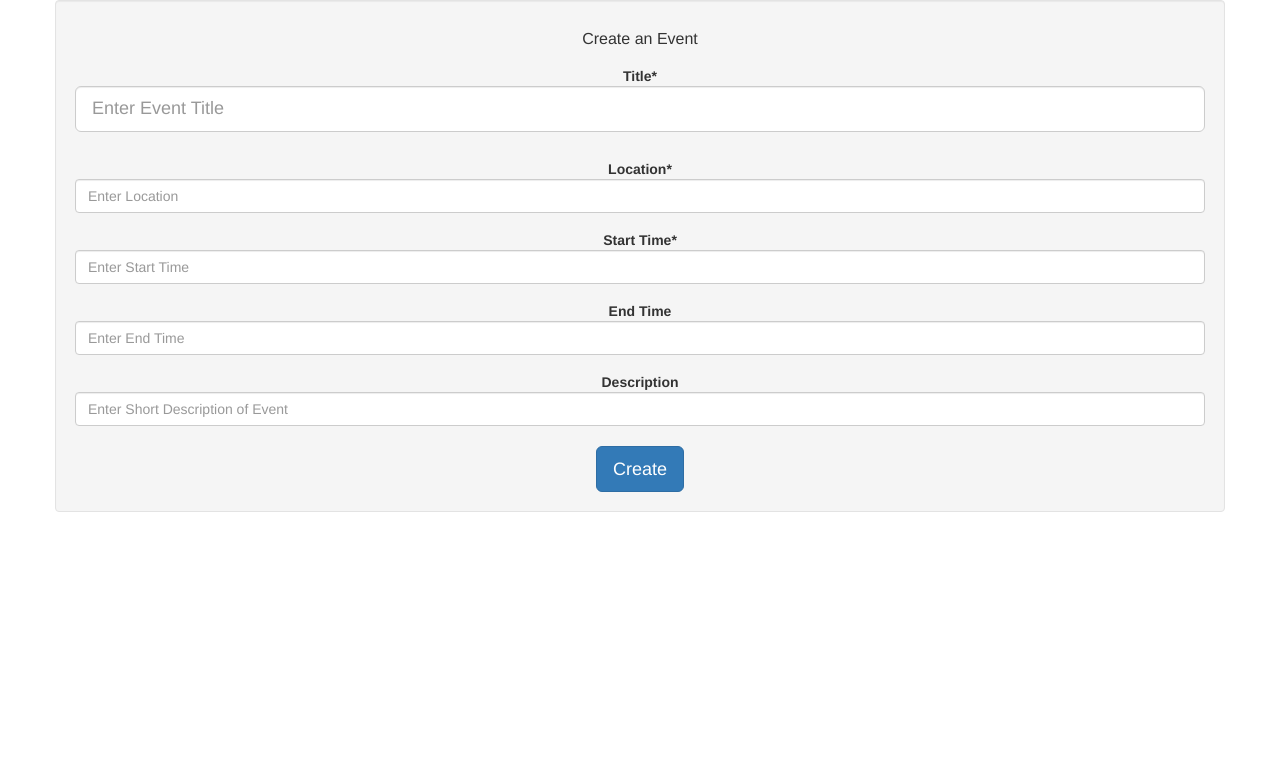
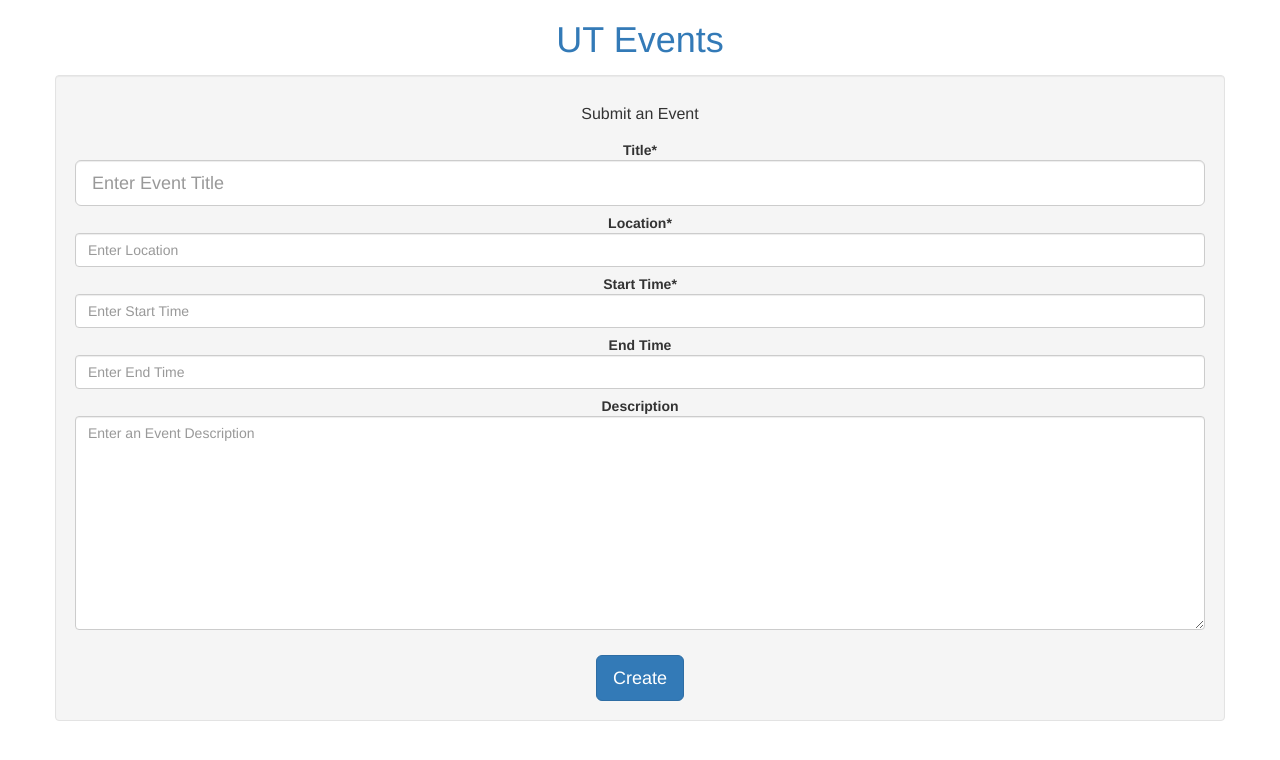
Before and after one commit to greyshi/ut-events-form, a Django app: page / in a window 1280 px wide. Shown: the top 760 px of the page. Run offline with Django 3.2, Linux system fonts and the light colour scheme; parts of the project's set-up code (start-up, migrations or seed data) failed here and were passed over; some libraries are stand-ins or nearby versions.

Commit message:
Improve the form's appearance; add .gitignore

```diff
--- a/form/forms.py
+++ b/form/forms.py
@@ -1,4 +1,5 @@
 from django import forms
+from django.contrib.admin import widgets
 
 from crispy_forms.helper import FormHelper
 from crispy_forms.layout import Layout, Div, Submit, HTML, Button, Row, Field
@@ -17,6 +18,7 @@ class EventForm(forms.Form):
 
     start_time = forms.DateTimeField(
         label='Start Time',
+        widget=widgets.AdminDateWidget(),
     )
 
     end_time = forms.DateTimeField(
@@ -26,20 +28,21 @@ class EventForm(forms.Form):
 
     description = forms.CharField(
         label='Description',
-        max_length = 600,
+        max_length=600,
+        widget=forms.Textarea,
         required=False
     )
 
     helper = FormHelper()
     helper.form_class = 'form-horizontal'
     helper.layout = Layout(
-        Field('title', css_class='input-lg form-control', placeholder='Enter Event Title', style='margin-bottom: 20px'),
-        Field('location', css_class='form-control', placeholder='Enter Location', style='margin-bottom: 10px'),
-        Field('start_time', css_class='form-control', placeholder='Enter Start Time', style='margin-bottom: 10px'),
-        Field('end_time', css_class='form-control', placeholder='Enter End Time', style='margin-bottom: 10px'),
-        Field('description', css_class='form-control', placeholder='Enter Short Description of Event', style='margin-bottom: 10px'),
+        Field('title', css_class='input-lg form-control', placeholder='Enter Event Title'),
+        Field('location', css_class='form-control', placeholder='Enter Location'),
+        Field('start_time', css_class='form-control', placeholder='Enter Start Time'),
+        Field('end_time', css_class='form-control', placeholder='Enter End Time'),
+        Field('description', css_class='form-control', placeholder='Enter an Event Description'),
         FormActions(
-            Submit('save_changes', 'Create', css_class="btn-primary btn-lg", style="margin-top: 10px"),
+            Submit('save_changes', 'Create', css_class="btn-primary btn-lg", style="margin-top: 25px"),
         )
    )
 
--- a/form/templates/base.html
+++ b/form/templates/base.html
@@ -9,20 +9,14 @@
     <!-- Bootstrap -->
     {% block cssfile %}
     <link href="//netdna.bootstrapcdn.com/font-awesome/3.2.1/css/font-awesome.css" rel="stylesheet">
-    <link href="//netdna.bootstrapcdn.com/bootstrap/3.0.0/css/bootstrap.min.css" rel="stylesheet">
+    <link href="//netdna.bootstrapcdn.com/bootswatch/3.0.0/united/bootstrap.min.css" rel="stylesheet">
+
     {% endblock cssfile %}
 
     <meta name="msapplication-TileColor" content="#004d18"/>
     <meta name="msapplication-TileImage" content="apple-touch-icon-144x144.png"/>
 
     <link rel="shortcut icon" href='{% static "ico/favicon.ico" %}'/>
-
-
-    <script src="{% static 'js/bootstrap.min.js' %}"></script>
-
-    <!-- Enable responsive features in IE8 with Respond.js (https://github.com/scottjehl/Respond) -->
-    <script src="{% static 'js/respond.min.js' %}"></script>
-
   </head>
 
   <body>
--- a/form/templates/create.html
+++ b/form/templates/create.html
@@ -4,12 +4,16 @@
 {% block title %}
 Create an Event
 {% endblock title %}
+
 {% block padding %}
 {% endblock padding %}
+
+
 {% block content %}
-<div class="well container">
+<h1 class="text-primary">UT Events</h1>
+<div class="well container" style="margin-top: 15px">
   <div class="panel-heading">
-    <h3 class="panel-title">Create an Event</h3>
+    <h3 class="panel-title text-info">Submit an Event</h3>
   </div>
   {% crispy form %}
 </div>
```
Also changed, not shown: 1 other file.
